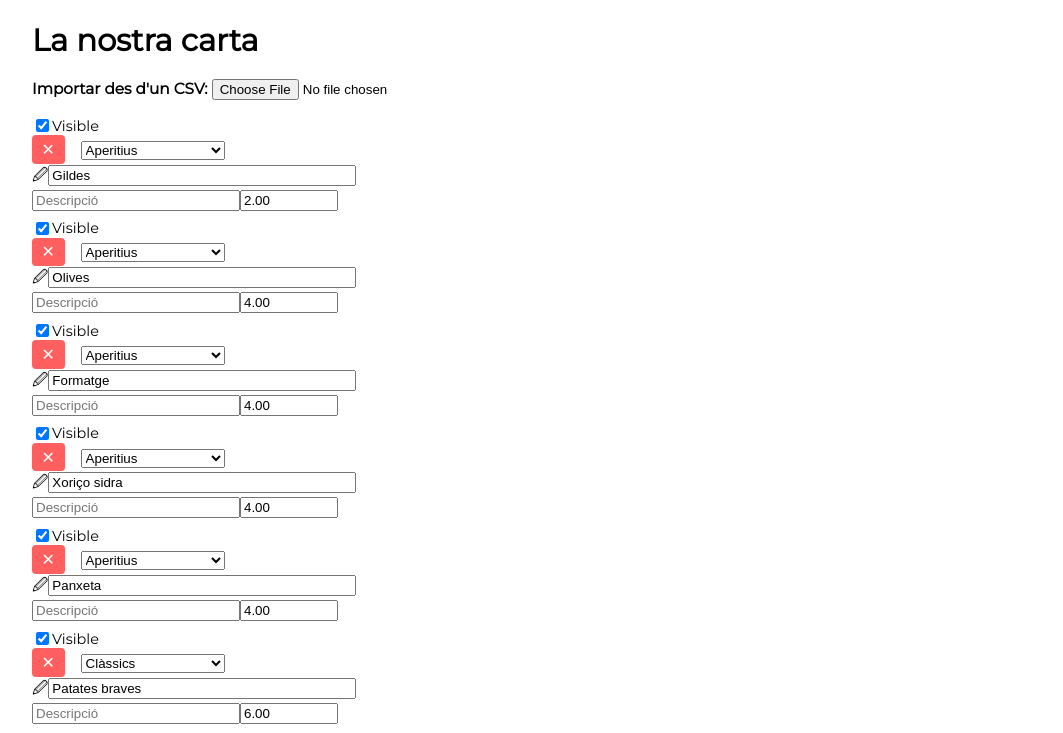
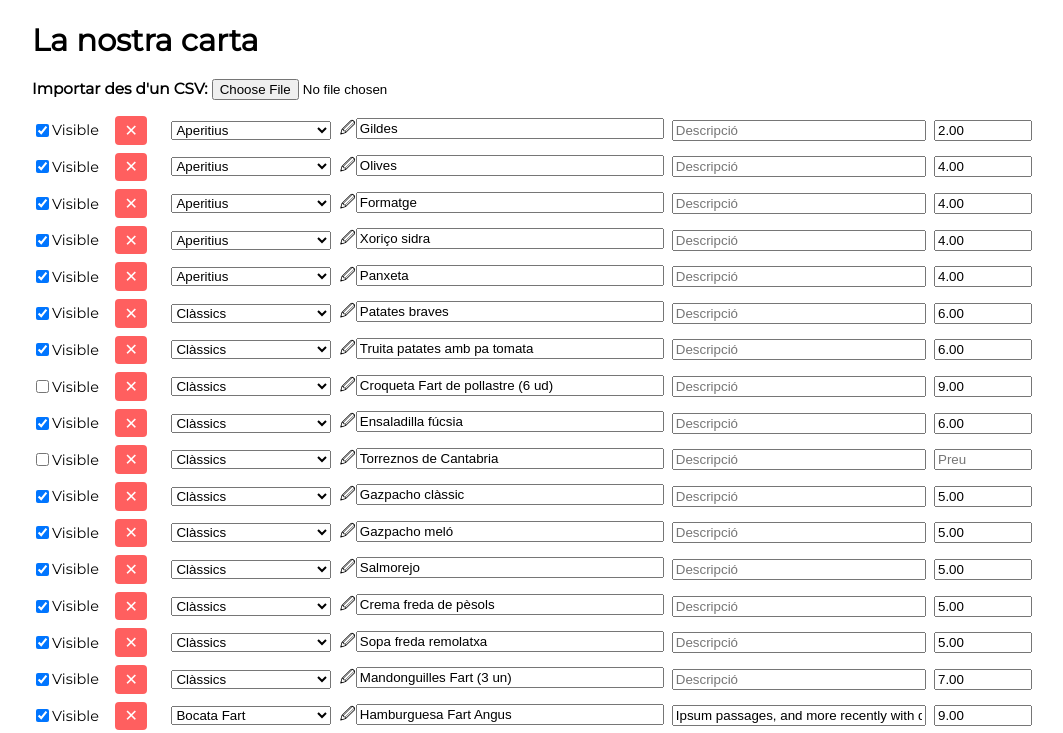
Before and after one commit to guitacm/CartaFart, a React (Vite) app: page / in a window 1280 px wide. Shown: the top 733 px of the page, without its empty margins (108-1171 px from the left). Built offline with nearby package versions, Linux system fonts and the light colour scheme.

Commit message:
Update styles.css

```diff
--- a/src/styles.css
+++ b/src/styles.css
@@ -105,9 +105,7 @@ button {
   background-color: #222;
 }
 
-.no-print {
-  display: block;
-}
+
 
 /* Vista prèvia A4 simulada */
 .preview-mode {
```
